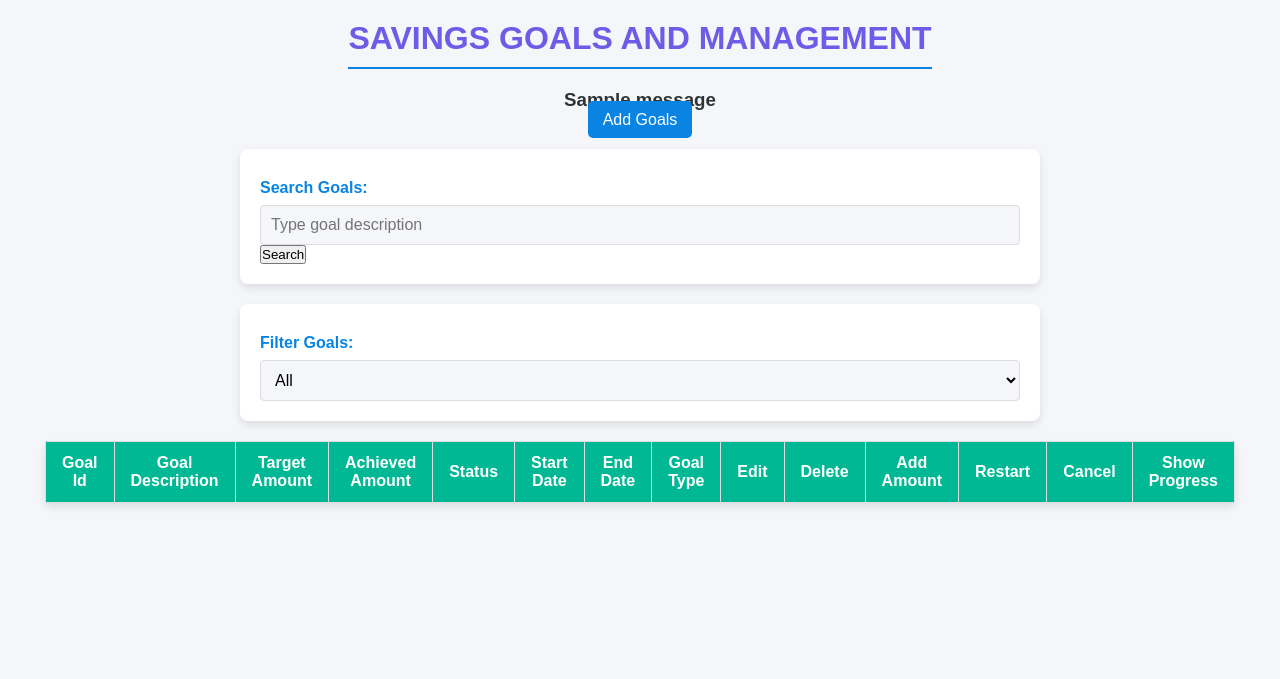
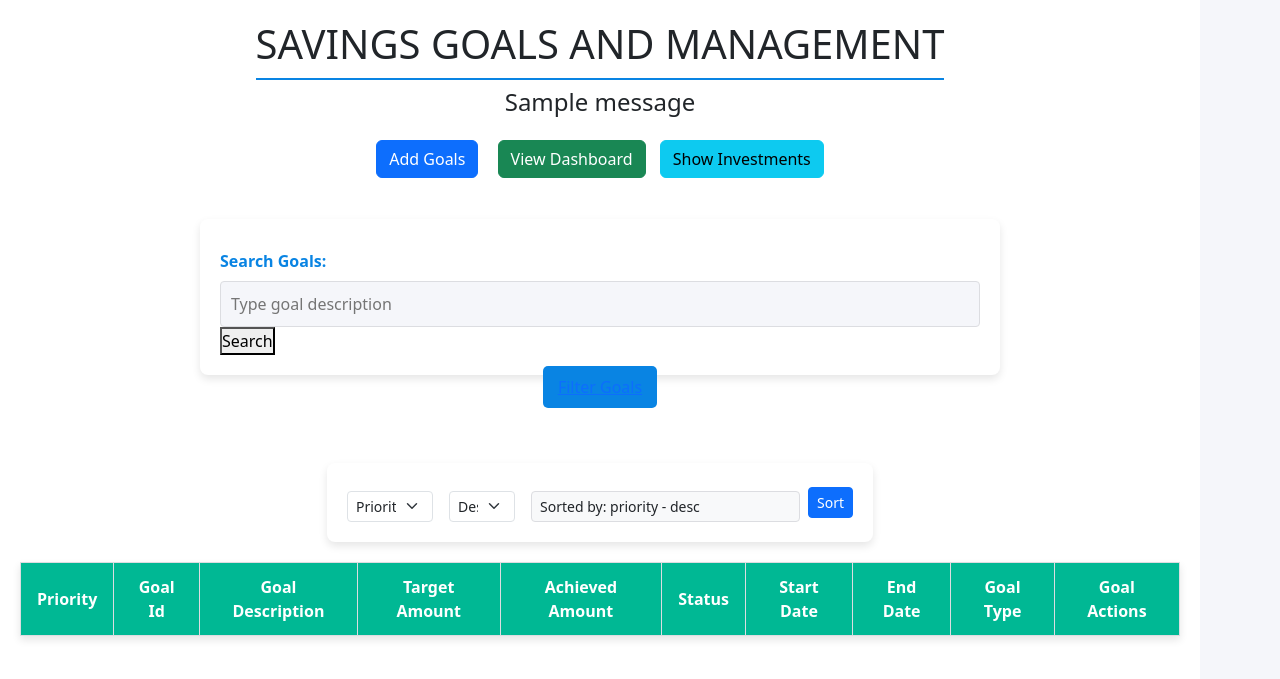
Before and after one commit to praneethaBrindavanam/Unified-Family-Finance-Tracker, a Flask app: page /savings_goals in a window 1280 px wide. Shown: the top 679 px of the page. Run offline with Flask 3, Linux system fonts and the light colour scheme; the visitor is signed in with stand-in values (Sample User, id 1); tables that the repository leaves empty hold one stand-in row (values such as "Sample post"); one stand-in notice (Sample message) is shown; lists and menus that the app fills with data are empty.

Commit message:
Update savings_goals.html

```diff
--- a/templates/savings_goals.html
+++ b/templates/savings_goals.html
@@ -5,53 +5,99 @@
   <meta name="viewport" content="width=device-width, initial-scale=1.0">
   <title>Savings Goals</title>
   <link rel="stylesheet" href="{{ url_for('static', filename='style.css') }}" />
-</head>
+  <link href="https://cdn.jsdelivr.net/npm/bootstrap@5.3.0-alpha3/dist/css/bootstrap.min.css" rel="stylesheet"/>
+  <script src="https://cdn.jsdelivr.net/npm/bootstrap@5.3.0-alpha3/dist/js/bootstrap.bundle.min.js"></script>
+<head>
   <body>
     <h1>SAVINGS GOALS AND MANAGEMENT</h1>
 
     <!-- Flash Messages -->
-  <h3>
-    {% with messages = get_flashed_messages() %}
-      {% if messages %}
-        {% for message in messages %}
-          {{ message }}
-        {% endfor %}
-      {% endif %}
-    {% endwith %}
-  </h3>
+    <h4>
+      {% with messages = get_flashed_messages() %} {% if messages %} {% for
+      message in messages %} {{ message }} {% endfor %} {% endif %} {% endwith
+      %}
+    </h4>
 
     <!-- Add Goals -->
-  <p><a href="{{ url_for('add_Goal') }}">Add Goals</a></p>
+    <p style="padding-top: 10px">
+      <a
+        href="{{url_for('add_goal')}}"
+        class="btn btn-primary"
+        style="color: white; text-decoration: none"
+        >Add Goals</a
+      >
+      <a
+    href="{{ url_for('family_goals_dashboard') }}"
+    class="btn btn-success"
+    style="color: white; text-decoration: none; margin-left: 10px;"
+  >
+    View Dashboard
+  </a>
+  <a href="{{ url_for('view_investments') }}" class="btn btn-info">Show Investments</a>
+    </p>
+
 
     <!-- Search Bar -->
-  <form method="POST" action="{{ url_for('savings_goals') }}">
+    <form method="GET" action="{{ url_for('savings_goals') }}">
       <label for="search-bar">Search Goals:</label>
       <input
         type="text"
         id="search-bar"
         name="search_query"
-      value="{{ search_query }}"
+        value="{{ search_query.strip('%') }}"
         placeholder="Type goal description"
       />
       <button type="submit">Search</button>
     </form>
 
-  <!-- Status Filter -->
-  <form method="GET" action="{{ url_for('savings_goals') }}">
-    <label for="status-filter">Filter Goals:</label>
-    <select id="status-filter" name="status" onchange="this.form.submit()">
-      <option value="all" {% if status_filter == 'all' %}selected{% endif %}>All</option>
-      <option value="Active" {% if status_filter == 'Active' %}selected{% endif %}>Active</option>
-      <option value="cancelled" {% if status_filter == 'cancelled' %}selected{% endif %}>Cancelled</option>
-      <option value="Achieved" {% if status_filter == 'Achieved' %}selected{% endif %}>Achieved</option>
-      <option value="Not Achieved" {% if status_filter == 'Not Achieved' %}selected{% endif %}>Not Achieved</option>
+    <!-- Sidebar for Filters -->
+    <p><a  href="{{ url_for('filter_savings_goals') }}">Filter Goals</a></p>
+
+
+    <!-- Sorting Section -->
+<div class="container mt-5">
+  <div class="row justify-content-center" style="margin-top: -20px;">
+    <div class="col-md-6">
+      <form method="GET" action="{{ url_for('savings_goals') }}" class="d-flex justify-content-end align-items-center">
+
+        <!-- Sorting Column Dropdown -->
+        <div class="dropdown me-3">
+          <select id="sort-by" name="sort_by" class="form-select form-select-sm custom-dropdown">
+            <option value="goal_id" {% if sort_by == 'goal_id' %}selected{% endif %}>Goal ID</option>
+            <option value="priority" {% if sort_by == 'priority' %}selected{% endif %}>Priority</option>
+            <option value="start_date" {% if sort_by == 'start_date' %}selected{% endif %}>Start Date</option>
+            <option value="end_date" {% if sort_by == 'end_date' %}selected{% endif %}>End Date</option>
+            <option value="target_amount" {% if sort_by == 'target_amount' %}selected{% endif %}>Target Amount</option>
+            <option value="Achieved_amount" {% if sort_by == 'Achieved_amount' %}selected{% endif %}>Achieved Amount</option>
           </select>
+        </div>
+
+        <!-- Sorting Order Dropdown -->
+        <div class="dropdown me-3">
+          <select id="sort-order" name="sort_order" class="form-select form-select-sm custom-dropdown">
+            <option value="asc" {% if sort_order == 'asc' %}selected{% endif %}>Ascending</option>
+            <option value="desc" {% if sort_order == 'desc' %}selected{% endif %}>Descending</option>
+          </select>
+        </div>
+
+        <!-- Textbox to display selected sorting option -->
+        <div class="input-group input-group-sm">
+          <input type="text" id="selected-sort" value="Sorted by: {{ sort_by }} - {{ sort_order }}" readonly class="form-control bg-light custom-input-box" style="width: 220px;" />
+        </div>
+
+        <!-- Submit Button -->
+        <button type="submit" class="btn btn-primary btn-sm ms-2 custom-btn">Sort</button>
       </form>
+    </div>
+  </div>
+</div>
+
 
     <!-- Goals Table -->
     <table>
       <thead>
         <tr>
+          <th>Priority</th> <!-- Priority column -->
           <th>Goal Id</th>
           <th>Goal Description</th>
           <th>Target Amount</th>
@@ -60,17 +106,14 @@
           <th>Start Date</th>
           <th>End Date</th>
           <th>Goal Type</th>
-        <th>Edit</th>
-        <th>Delete</th>
-        <th>Add Amount</th>
-        <th>Restart</th> <!-- Restart column -->
-        <th>Cancel</th> <!-- Cancel column -->
-        <th>Show Progress</th> <!-- Show Progress column -->
+          <th>Goal Actions</th>
         </tr>
       </thead>
       <tbody>
         {% for data in datas %}
         <tr>
+           <!-- Priority display only -->
+          <td>{{ data.priority or 'Not Set' }}</td> <!-- Display priority -->
           <td>{{ data.Goal_id }}</td>
           <td>{{ data.Goal_description }}</td>
           <td>{{ data.Target_amount }}</td>
@@ -80,38 +123,119 @@
           <td>{{ data.end_date }}</td>
           <td>{{ data.Goal_type }}</td>
 
+          <!-- Goal Actions -->
+          <td>
+            <div class="dropdown">
+              <button
+                class="btn btn-primary dropdown-toggle"
+                type="button"
+                data-bs-toggle="dropdown"
+              >
+                Actions
+              </button>
+              <ul
+                class="dropdown-menu dropdown-menu-end"
+                style="max-height: 250px; overflow-y: auto; overflow-x: hidden"
+              >
                 <!-- Edit Goal -->
-          <td><a href="{{ url_for('edit_Goals', id=data.Goal_id) }}">EDIT</a></td>
+                <li>
+                  <a
+                    class="dropdown-item"
+                    href="{{ url_for('edit_goals', id=data['Goal_id']) }}"
+                    >Edit</a
+                  >
+                </li>
 
                 <!-- Delete Goal -->
-          <td>
-            <a onclick="return confirm('Are you sure to delete?');"
-               href="{{ url_for('delete_Goals', id=data.Goal_id) }}">DELETE</a>
-          </td>
+                <li>
+                  <form
+                    id="delete-form-{{ data['Goal_id'] }}"
+                    action="{{ url_for('delete_goal', id=data['Goal_id']) }}"
+                    method="POST"
+                    style="display: none"
+                  >
+                    <input
+                      type="hidden"
+                      name="goal_id"
+                      value="{{ data['Goal_id'] }}"
+                    />
+                  </form>
+                  <a
+                    class="dropdown-item"
+                    href="javascript:void(0);"
+                    onclick="if (confirm('Are you sure you want to delete this goal?')) {document.getElementById(`delete-form-{{ data['Goal_id'] }}`).submit();}"
+                  >
+                    Delete
+                  </a>
+                </li>
+
+                <!-- Restart Goal -->
+                <li>
+                  <form
+                    id="restart-form-{{ data['Goal_id'] }}"
+                    action="{{ url_for('restart_goal', id=data['Goal_id']) }}"
+                    method="POST"
+                    style="display: none"
+                  >
+                    <input
+                      type="hidden"
+                      name="goal_id"
+                      value="{{ data['Goal_id']}}"
+                    />
+                  </form>
+                  <a
+                    class="dropdown-item"
+                    href="javascript:void(0);"
+                    onclick="if (confirm('Are you sure you want to restart this goal?')) { document.getElementById(`restart-form-{{ data['Goal_id'] }}`).submit(); }"
+
+                  >
+                    Restart
+                  </a>
+                </li>
+
+                <!-- Cancel Goal -->
+                <li>
+                  <form
+                    id="cancel-form-{{ data['Goal_id'] }}"
+                    action="{{ url_for('cancel_goal',id=data['Goal_id']) }}"
+                    method="POST"
+                    style="display: none"
+                  >
+                    <input
+                      type="hidden"
+                      name="goal_id"
+                      value="{{ data['Goal_id']}}"
+                    />
+                  </form>
+                  <a
+                    class="dropdown-item"
+                    href="javascript:void(0);"
+                    onclick="if (confirm('Are you sure you want to cancel this goal?')) {document.getElementById(`cancel-form-{{ data['Goal_id']}}`).submit();}"
+                  >
+                    Cancel
+                  </a>
+                </li>
 
                 <!-- Add Amount -->
-          <td><a href="{{ url_for('add_amount', id=data.Goal_id) }}">ADD_AMOUNT</a></td>
+                <li>
+                  <a
+                    class="dropdown-item"
+                    href="{{ url_for('add_amount', id=data['Goal_id']) }}"
+                    >Add Amount</a
+                  >
+                </li>
 
-          <!-- Restart Goal -->
-          <td>
-            <form action="{{ url_for('restart_goal', goal_id=data.Goal_id) }}" method="POST" onsubmit="return confirm('Are you sure you want to restart this goal?');" style="display: inline;">
-              <button type="submit" style="background: #0984e3; color: white; padding: 10px 15px; border: none; border-radius: 5px; font-size: 16px; cursor: pointer;">
-                RESTART
-              </button>
-            </form>
+                <!-- Progress Bar -->
+                <li>
+                  <a
+                    class="dropdown-item"
+                    href="{{ url_for('progress_bar', id=data['Goal_id']) }}"
+                    >View Progress</a
+                  >
+                </li>
+              </ul>
+            </div>
           </td>
-
-          <!-- Cancel Goal -->
-          <td>
-            <form action="{{ url_for('cancel_goal', id=data.Goal_id) }}" method="POST" onsubmit="return confirm('Are you sure you want to cancel this goal?');" style="display: inline;">
-              <button type="submit" style="background: #e74c3c; color: white; padding: 10px 15px; border: none; border-radius: 5px; font-size: 16px; cursor: pointer;">
-                CANCEL
-              </button>
-            </form>
-          </td>
-
-          <!-- Show Progress -->
-          <td><a href="{{url_for('progress_bar', id=data.Goal_id)}}">SHOW PROGRESS</a></td>
         </tr>
         {% endfor %}
       </tbody>
```
Lines whose indentation alone changed are shown as unchanged.
